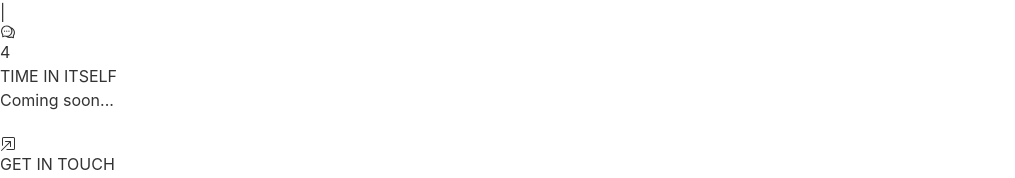
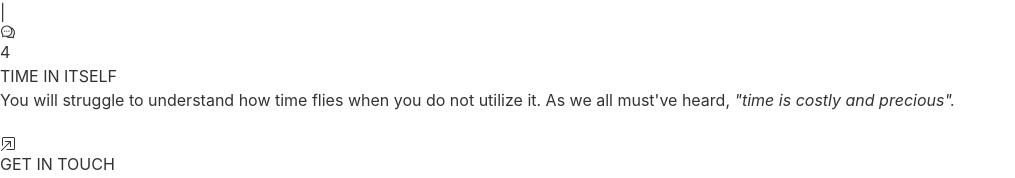
Before and after one commit to Emmy-Akintz/mynewportfolio, a React (Vite) app in the folder client/: page / in a window 1280 px wide. Shown: the part 4477-4655 px from the top of the page, without its empty margins (0-1015 px from the left). Built offline with nearby package versions, Linux system fonts and the light colour scheme.

Commit message:
still on the 2nd blog "time in itself"

```diff
--- a/client/src/pages/Read.jsx
+++ b/client/src/pages/Read.jsx
@@ -98,7 +98,7 @@ function Read() {
                     </SlideInRight>
                     <SlideInRight>
                         <p className="text-justify w-[200px]">
-                            Coming soon...
+                            You will struggle to understand how time flies when you do not utilize it. As we all must've heard, <em className='font-bold'>"time is costly and precious".</em>
                         </p>
                     </SlideInRight>
                     <br />
```
